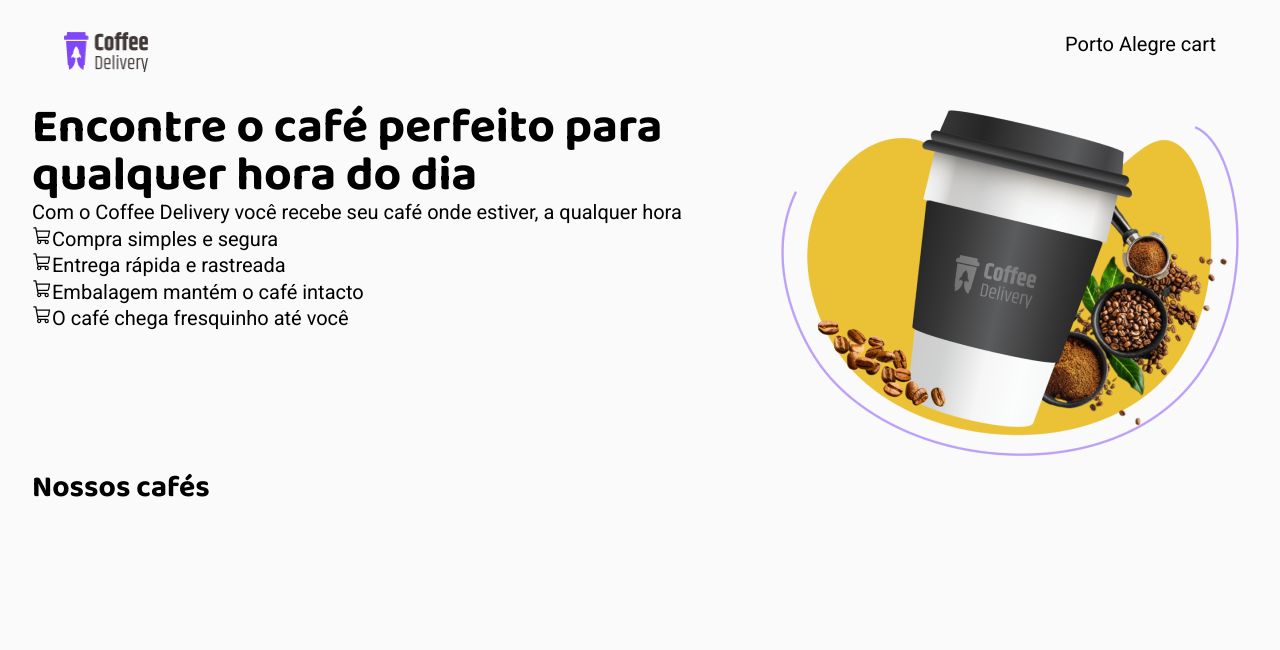
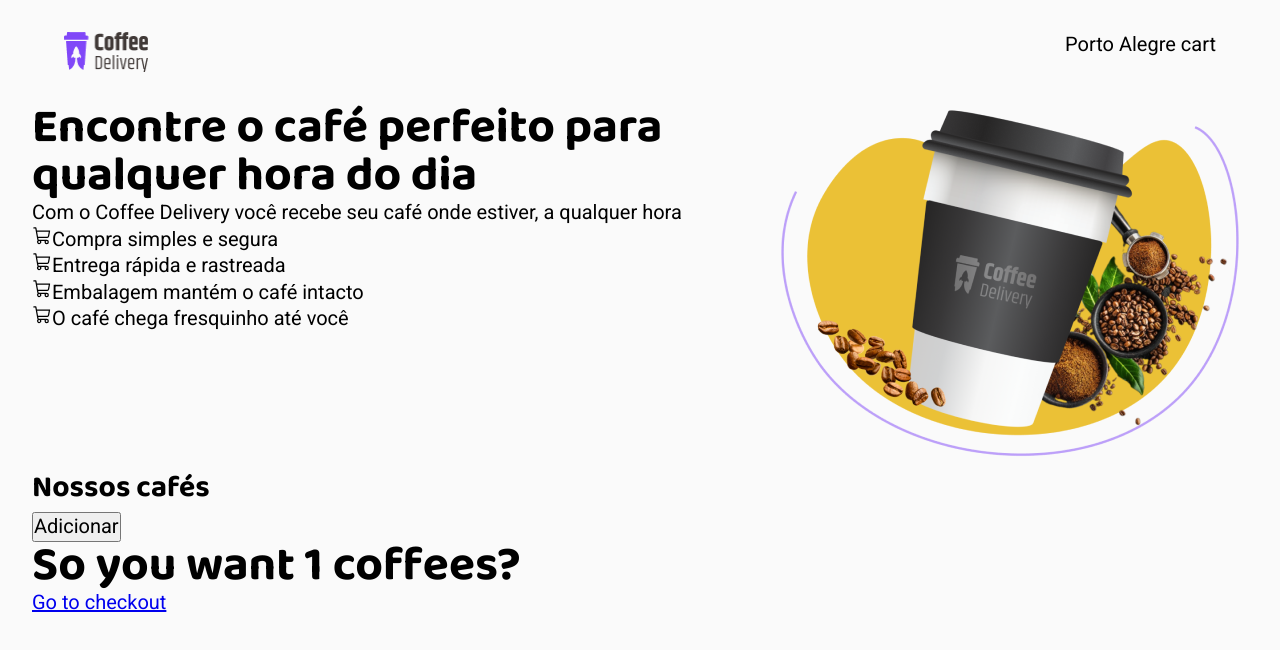
Before and after one commit to guisiebert/coffee-box, a React (Vite) app: page / in a window 1280 px wide. Shown: the top 650 px of the page. Built offline with nearby package versions, Linux system fonts and the light colour scheme.

Commit message:
evolutions on OrderContext

```diff
--- a/src/App.jsx
+++ b/src/App.jsx
@@ -3,17 +3,29 @@ import { Router } from "./Router"
 import './App.css'
 
 // Creating Context
-import { createContext } from "react"
+import { createContext, useState } from "react"
 
-export const OrderContext = createContext({})
+export const OrderContext = createContext()
 
 
 
 function App() {
 
+  const [coffees, setCoffees] = useState(1)
+
+  function increaseCoffees() {
+    setCoffees(prev => prev + 1)
+  }
+
   return (
     <BrowserRouter>
-      <OrderContext.Provider value={{coffees: 1}}>
+      <OrderContext.Provider
+        value={{
+          coffees,
+          increaseCoffees
+        }}
+
+      >
         <Router />
       </OrderContext.Provider>
     </BrowserRouter>
--- a/src/pages/Checkout/index.jsx
+++ b/src/pages/Checkout/index.jsx
@@ -4,6 +4,7 @@ import Navbar from '../../components/Navbar'
 
 import { useContext } from 'react'
 import { OrderContext } from '../../App'
+import { Link } from 'react-router-dom'
 
 
 
@@ -21,6 +22,7 @@ function Checkout() {
                 <div className='order'>
 
                     <h1>So you want {someInfo.coffees} coffees?</h1>
+                    <Link to={'/'}> Go to Home </Link>
                     <form action="">
                         <div>
                             <input type="text" name="cep" id="CEP"  placeholder='CEP'/>
--- a/src/pages/Home/index.jsx
+++ b/src/pages/Home/index.jsx
@@ -3,7 +3,15 @@ import { ShoppingCart } from '@phosphor-icons/react'
 import heroPicture from '../../assets/hero coffee picture.png'
 import Navbar from '../../components/Navbar'
 
+import { useContext } from 'react'
+import { OrderContext } from '../../App'
+import { Link } from 'react-router-dom'
+
 function Home() {
+
+    const someInfo = useContext(OrderContext)
+    console.log(someInfo)
+
     return (
         <>
             <Navbar />
@@ -36,6 +44,13 @@ function Home() {
                 </div>
                 <div className='coffee-list'>
                     <h2>Nossos cafés</h2>
+                    <button
+                        onClick={someInfo.increaseCoffees}
+                    >
+                        Adicionar
+                    </button>
+                    <h1>So you want {someInfo.coffees} coffees?</h1>
+                   <Link to={'/checkout'}> Go to checkout </Link>
                 </div>
             </main>
 
```
